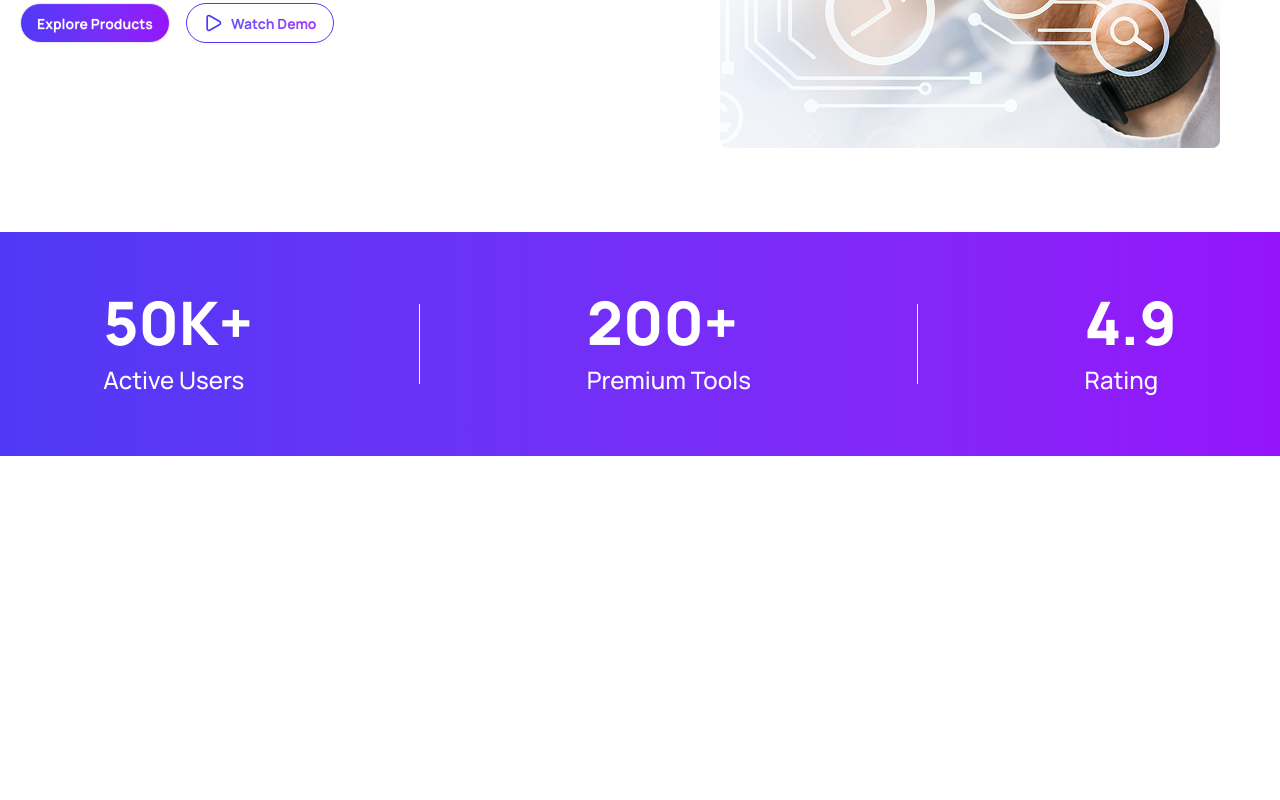
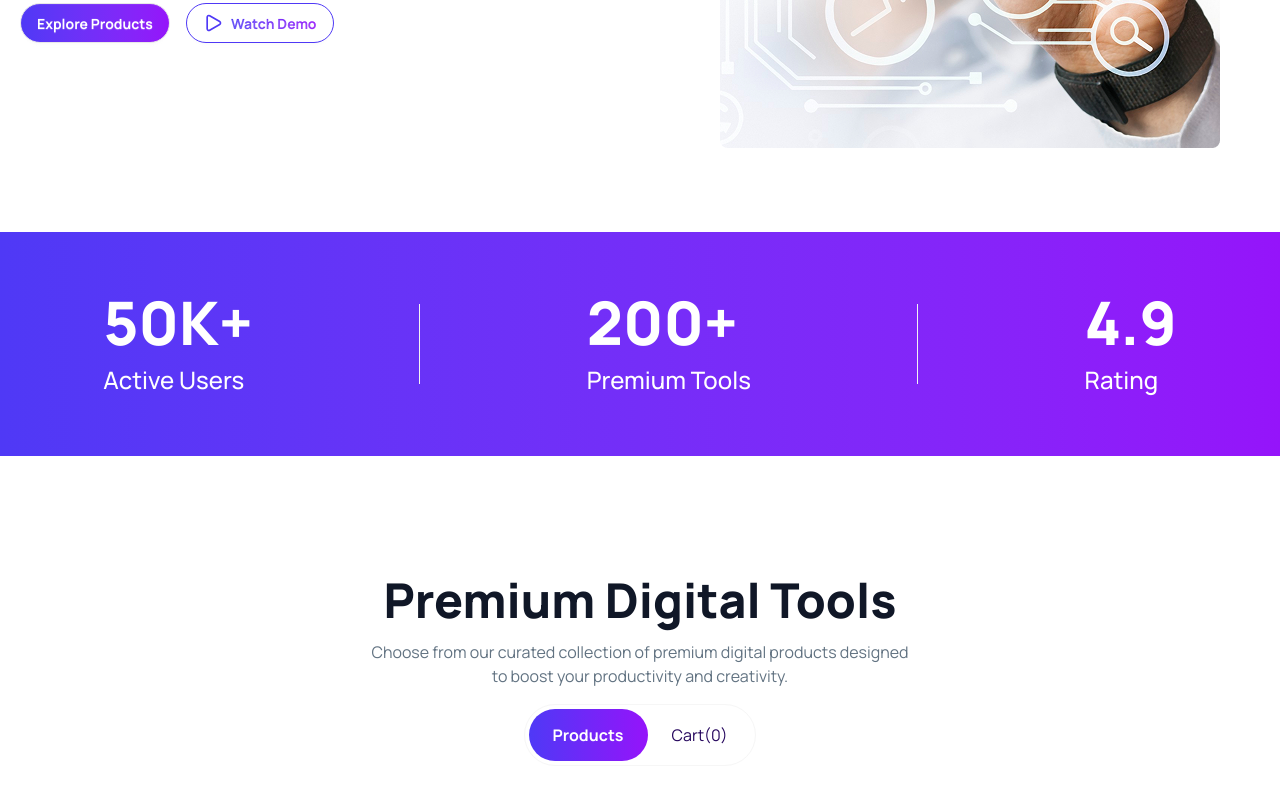
Before and after one commit to alfu-git/module-36-a-06, a React (Vite) app: page / in a window 1280 px wide. Shown: the part 591-1391 px from the top of the page. Before the commit the page ends 1047 px from the top, so only its background shows below. Built offline with nearby package versions, Linux system fonts and the light colour scheme.

Commit message:
ToolsContainer title & tab btn component done

```diff
--- a/src/App.jsx
+++ b/src/App.jsx
@@ -2,6 +2,7 @@ import './App.css'
 import Banner from './Components/Banner/Banner'
 import Navbar from './Components/Navbar/Navbar'
 import Stats from './Components/Stats/Stats'
+import ToolsContainer from './Components/ToolsContainer/ToolsContainer'
 
 function App() {
 
@@ -15,6 +16,7 @@ function App() {
       <main>
         <Banner />
         <Stats />
+        <ToolsContainer />
       </main>
     </>
   )
--- /dev/null
+++ b/src/Components/ToolsContainer/ToolsContainer.css
@@ -0,0 +1,14 @@
+.tab-active {
+  padding: 14px 24px;
+  background: linear-gradient(to right, #4F39F6, #9514FA);
+  border-radius: 999px;
+  color: #FFFFFF;
+  font-weight: bold;
+}
+
+.tab-inactive {
+  padding: 14px 24px;
+  background: transparent;
+  color: #25065D;
+  font-weight: medium;
+}
--- /dev/null
+++ b/src/Components/ToolsContainer/ToolsContainer.jsx
@@ -0,0 +1,38 @@
+import React from "react";
+import "./ToolsContainer.css";
+
+const ToolsContainer = () => {
+  return (
+    <section className="container mx-auto px-5 my-30">
+      <div>
+        <div>
+          {/* title */}
+          <div className="mb-4 flex justify-center text-center">
+            <div className="max-w-135">
+              <h2 className="mb-4 text-5xl text-[#101727] font-extrabold">
+                Premium Digital Tools
+              </h2>
+              <p className="text-[#627382]">
+                Choose from our curated collection of premium digital products
+                designed to boost your productivity and creativity.
+              </p>
+            </div>
+          </div>
+
+          {/* tab btn */}
+          <div className="flex justify-center">
+            <div className="p-1 border border-[#F6F6F6] rounded-full max-w-fit">
+              <button className="tab-active">Products</button>
+              <button className="tab-inactive">
+                Cart
+                <span>(0)</span>
+              </button>
+            </div>
+          </div>
+        </div>
+      </div>
+    </section>
+  );
+};
+
+export default ToolsContainer;
```
